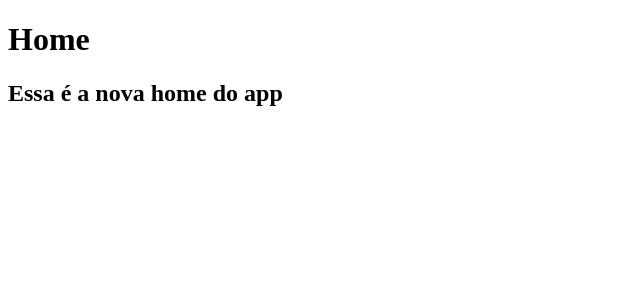
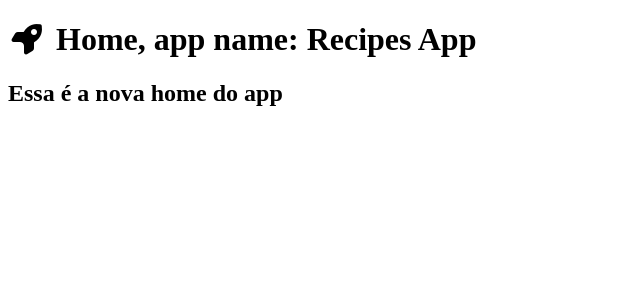
Before and after one commit to lucasMenezesM/recipes-django, a Django app: page / in a window 1280 px wide. Shown: the top 300 px of the page, without its empty margins (0-640 px from the left). Run offline with Django 5.2, Linux system fonts and the light colour scheme; some libraries are stand-ins or nearby versions.

Commit message:
add font awesome

```diff
--- a/recipes/templates/recipes/home.html
+++ b/recipes/templates/recipes/home.html
@@ -3,10 +3,15 @@
 <head>
   <meta charset="UTF-8">
   <meta name="viewport" content="width=device-width, initial-scale=1.0">
+
+  <link rel="stylesheet" href="https://cdnjs.cloudflare.com/ajax/libs/font-awesome/7.0.1/css/fontawesome.min.css" integrity="sha512-M5Kq4YVQrjg5c2wsZSn27Dkfm/2ALfxmun0vUE3mPiJyK53hQBHYCVAtvMYEC7ZXmYLg8DVG4tF8gD27WmDbsg==" crossorigin="anonymous" referrerpolicy="no-referrer" />
+  <link rel="stylesheet" href="https://cdnjs.cloudflare.com/ajax/libs/font-awesome/7.0.1/css/brands.min.css" integrity="sha512-WxpJXPm/Is1a/dzEdhdaoajpgizHQimaLGL/QqUIAjIihlQqlPQb1V9vkGs9+VzXD7rgI6O+UsSKl4u5K36Ydw==" crossorigin="anonymous" referrerpolicy="no-referrer" />
+  <link rel="stylesheet" href="https://cdnjs.cloudflare.com/ajax/libs/font-awesome/7.0.1/css/solid.min.css" integrity="sha512-EHa6vH03/Ty92WahM0/tet1Qicl76zihDCkBnFhN3kFGQkC+mc86d7V+6y2ypiLbk3h0beZAGdUpzfMcb06cMg==" crossorigin="anonymous" referrerpolicy="no-referrer" />
+
   <title>Home</title>
 </head>
 <body>
-  <h1>Home</h1>
+  <h1> <i class="fa-solid fa-rocket"></i> Home, app name: {{app_name}}</h1>
   <h2>Essa é a nova home do app</h2>
 </body>
 </html>
--- a/recipes/views.py
+++ b/recipes/views.py
@@ -4,7 +4,9 @@ from django.http import HttpResponse
 
 
 def home(request):
-    return render(request, 'recipes/home.html')
+    return render(request, 'recipes/home.html', context={
+        'app_name': 'Recipes App'
+    })
 
 
 def contact(request):
```
